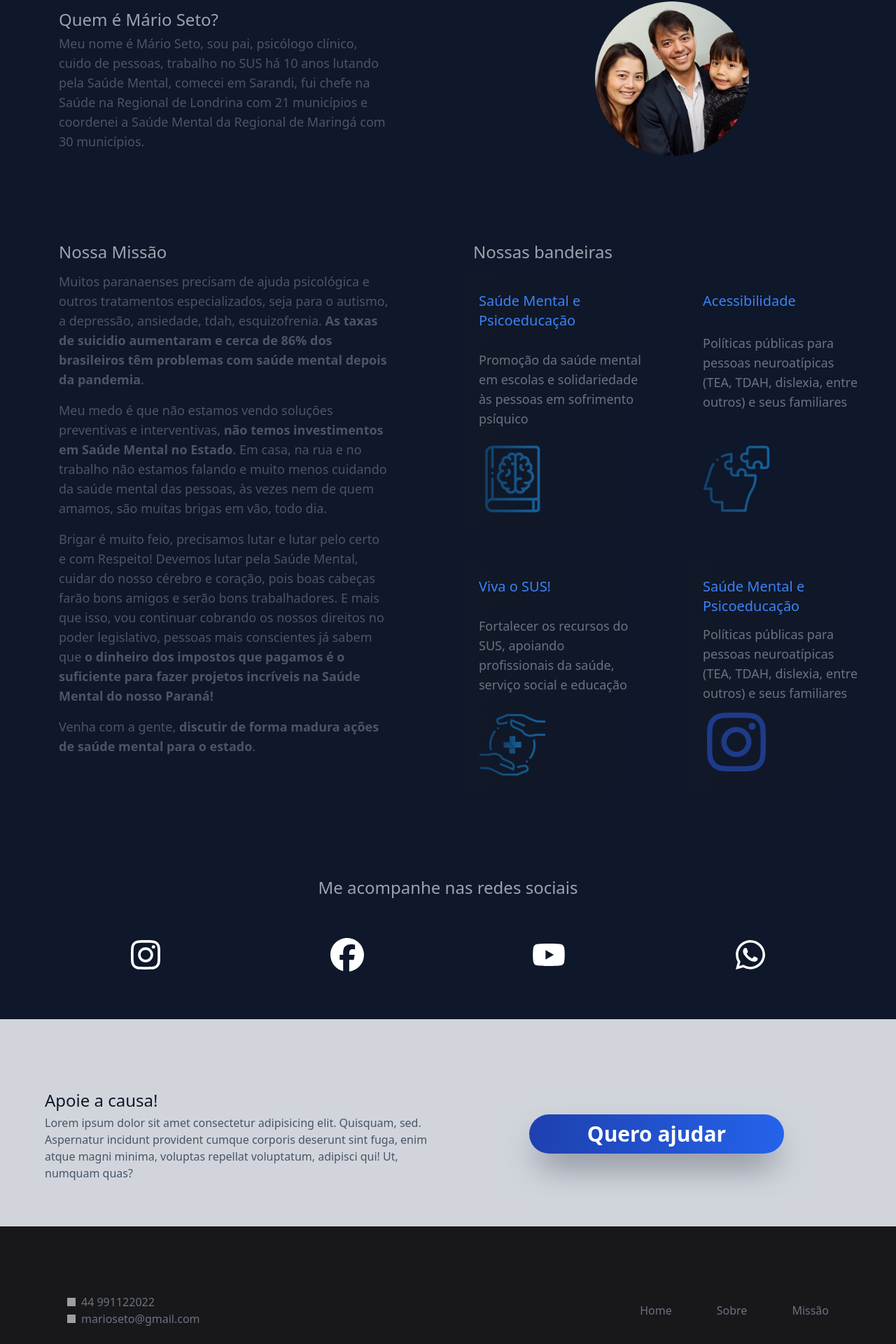
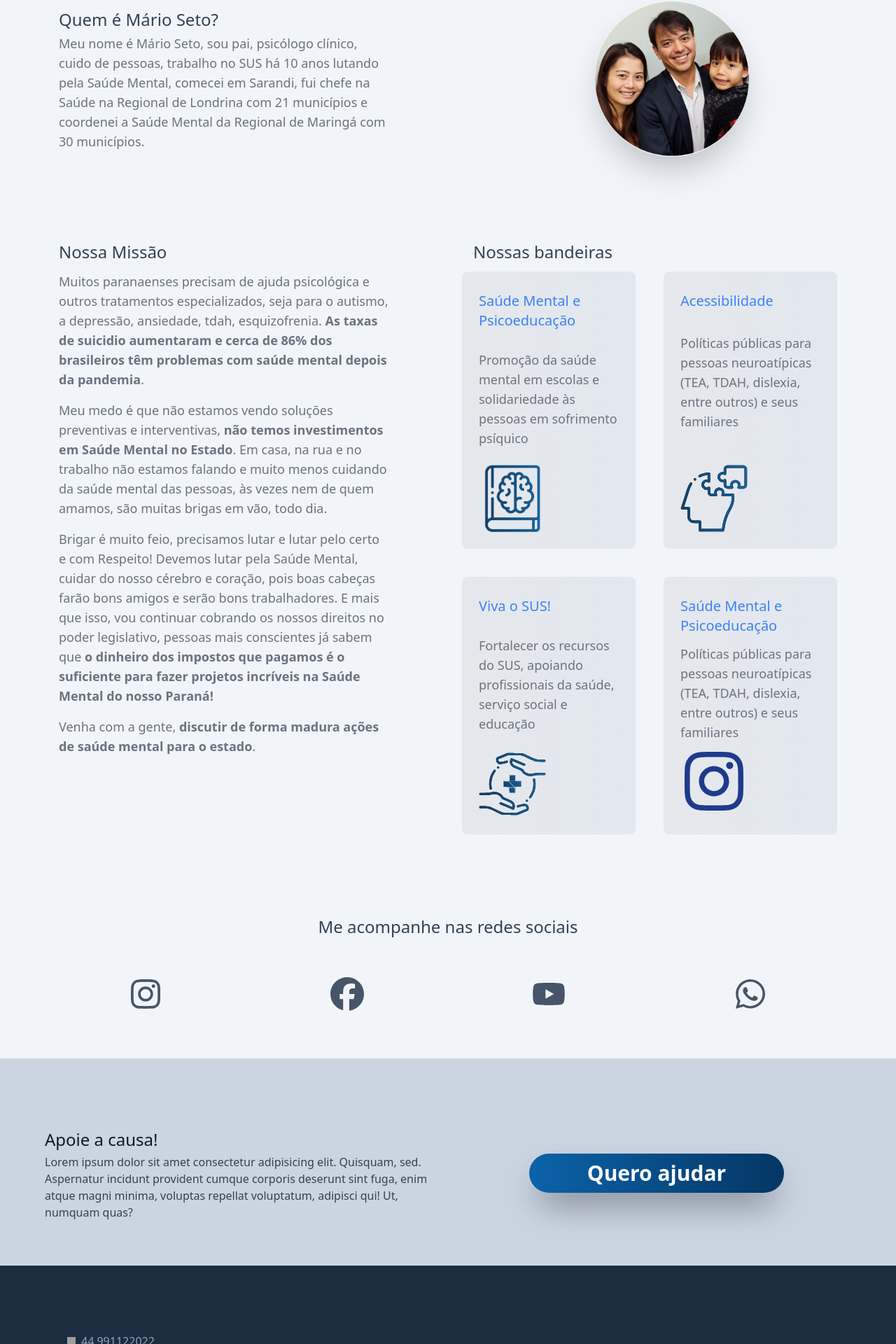
Before and after one commit to gabrieu-amaral/Mario.Seto, a Vue app: page / in a window 1280 px wide. Shown: the part 816-2736 px from the top of the page at 70% size. Built offline with nearby package versions, Linux system fonts and the light colour scheme; grey boxes are pictures that could not be loaded; the HTML template or start-up script is replaced by a standard one.

Commit message:
dark mode off

```diff
--- a/src/components/Mario.vue
+++ b/src/components/Mario.vue
@@ -1,12 +1,12 @@
 <style>
-.custom-shadow {box-shadow: 0 20px 75px 10px rgb(0 0 0 / 0.40);}
+.custom-shadow {box-shadow: 0 20px 75px 10px rgb(0 0 0 / 0.30);}
 </style>
 
 <template>
-    <div class="bg-slate-900 h-full">
+    <div class="bg-slate-100 h-full">
         <div class="lg:container mx-auto px-0 custom-shadow TIREI UM AZUL DAQUI">
-            <nav class="fixed top-0 left-0 w-full backdrop-blur-lg z-50 shadow-xl opacity-95
-            bg-gradient-to-r from-blue-900 to-blue-700">
+            <nav class="fixed top-0 left-0 w-full backdrop-blur-lg z-50 shadow-xl
+            bg-gradient-to-r from-[#053664] to-[#0b63a9]">
                 <div class="container m-auto flex justify-between items-center text-cyan-100 z-50">
                      <a class="" href="">
                         <img src="../image/mariov.svg" alt="logo Mário Seto" className=" md:h-16 md:w-16 w-24 md:-p-4 pl-4 md:px-0 py-3">
@@ -14,46 +14,46 @@
 
                     <ul class="hidden md:flex items-center pr-10 text-base font-semibold cursor-pointer">
                         <li class="">
-                                <a href="#home" class="hover:bg-blue-800 py-4 px-6">Home</a>
+                                <a href="#home" class="hover:bg-[#0f3558] py-4 px-6">Home</a>
                         </li>
 
                         <li >
-                                <a href="#sobre" class="hover:bg-blue-800 py-4 px-6">Sobre</a>
+                                <a href="#sobre" class="hover:bg-[#0f3558] py-4 px-6">Sobre</a>
                         </li>
 
                         <li >
-                                <a href="#missao" class="hover:bg-blue-800 py-4 px-6">Missão</a>
+                                <a href="#missao" class="hover:bg-[#0f3558] py-4 px-6">Missão</a>
                         </li>
 
                         <li >
-                                <a href="#footer" class="hover:bg-blue-800 py-4 px-6">Contato</a>
+                                <a href="#footer" class="hover:bg-[#0f3558] py-4 px-6">Contato</a>
                         </li>
                     </ul>
 
 
 
 
-                    <button class="block md:hidden py-3 px-4 mx-2 rounded focus:outline-none hover:bg-blue-800 group">
+                    <button class="block md:hidden py-3 px-4 mx-2 rounded focus:outline-none hover:bg-[#0f3558] group">
                         <div class="w-6 h-0.5 bg-gray-200 mb-1"></div>
                         <div class="w-6 h-0.5 bg-gray-200 mb-1"></div>
                         <div class="w-6 h-0.5 bg-gray-200"></div>
-                        <div class="absolute top-0 -right-full h-screen w-8/12 backdrop-blur-xl bg-blue-900 border-none opacity-0
+                        <div class="absolute top-0 -right-full h-screen w-8/12 backdrop-blur-xl bg-[#0f3558] border-none opacity-0
                         group-focus:right-0 group-focus:opacity-100 transition-all duration-300">
                             <ul class="flex flex-col items-center w-full text-base cursor-pointer">
                                 <li class="my-5 mt-16">
-                                        <a href="#home" class="hover:bg-blue-800 py-4 px-24">Home</a>
+                                        <a href="#home" class="hover:bg-[#0f3558] py-4 px-24">Home</a>
                                 </li >
 
                                 <li class="my-5">
-                                        <a href="#sobre" class="hover:bg-blue-800 py-4 px-24">Sobre</a>
+                                        <a href="#sobre" class="hover:bg-[#0f3558] py-4 px-24">Sobre</a>
                                 </li>
 
                                 <li class="my-5">
-                                        <a href="#missao" class="hover:bg-blue-800 py-4 px-24">Missão</a>
+                                        <a href="#missao" class="hover:bg-[#0f3558] py-4 px-24">Missão</a>
                                 </li>
 
                                 <li class="my-5">
-                                        <a href="#footer" class="hover:bg-blue-800 py-4 px-24">Contato</a>
+                                        <a href="#footer" class="hover:bg-[#0f3558] py-4 px-24">Contato</a>
                                 </li>
                             </ul>
                         </div>
@@ -62,7 +62,7 @@
             </nav>
 
 
-            <section id="home" class="pt-28 lg:pb-0 px-4 lg:px-16 lg:grid flex flex-col-reverse lg:grid-cols-2 gap-4 bg-[url('../image/background2.png')] h-full w-full bg-cover bg-{opacity-50}">
+            <section id="home" class="pt-28 lg:pb-0 px-4 lg:px-16 lg:grid flex flex-col-reverse lg:grid-cols-2 gap-4 bg-[url('../image/background.png')] h-full w-full bg-cover bg-{opacity-50}">
                 <div>
                     <picture class="flex lg:justify-end md:justify-center md:h-[38rem] px-16">
                         <img src="../image/mario.png" alt="foto do Mário Seto" class="lg:max-w-none">
@@ -78,13 +78,13 @@
             class="pt-24 flex flex-col-reverse md:grid lg:grid-cols-2 md:grid-cols-2 gap-10 p-5">
 
                 <div  class="px-4 lg:px-16 justify-center grid my-auto">
-                    <h2 class="text-gray-400 text-2xl font-sans font-medium pt-1 pb-1">Quem é Mário Seto?</h2>
-                    <p class="text-lg text-gray-600">Meu nome é Mário Seto, sou pai, psicólogo clínico, cuido de pessoas, trabalho no SUS há 10 anos lutando pela Saúde Mental, comecei em Sarandi, fui chefe na Saúde na Regional de Londrina com 21 municípios e coordenei a Saúde Mental da Regional de Maringá com 30 municípios.</p>
+                    <h2 class="text-slate-700 text-2xl font-sans font-medium pt-1 pb-1">Quem é Mário Seto?</h2>
+                    <p class="text-lg text-gray-500">Meu nome é Mário Seto, sou pai, psicólogo clínico, cuido de pessoas, trabalho no SUS há 10 anos lutando pela Saúde Mental, comecei em Sarandi, fui chefe na Saúde na Regional de Londrina com 21 municípios e coordenei a Saúde Mental da Regional de Maringá com 30 municípios.</p>
                 </div>
 
                 <div  class="px-4 lg:px-10">
                     <picture>
-                        <img class="max-h-64 sm:h-56 md:h-56 lg:h-56 flex m-auto" src="../image/mario-com-familia.png" alt="foto do Mário com sua família">
+                        <img class="max-h-64 h-44 sm:h-56 md:h-56 lg:h-56 flex m-auto shadow-2xl rounded-full" src="../image/mario-com-familia.png" alt="foto do Mário com sua família">
                     </picture>
                 </div>
 
@@ -95,19 +95,19 @@
 
 
                 <div  class="px-4 lg:px-16 justify-center">
-                    <h2 class="text-gray-400 text-2xl align-baseline font-sans font-medium pt-1 pb-1">Nossa Missão</h2>
-                    <p class="text-lg text-gray-600 py-2">Muitos paranaenses precisam de ajuda psicológica e outros tratamentos especializados, seja para o autismo, a depressão, ansiedade, tdah, esquizofrenia. <strong>As taxas de suicidio aumentaram e cerca de 86% dos brasileiros têm problemas com saúde mental depois da pandemia</strong>.</p>
-                    <p class="text-lg text-gray-600 py-2">Meu medo é que não estamos vendo soluções preventivas e interventivas, <strong>não temos investimentos em Saúde Mental no Estado</strong>. Em casa, na rua e no trabalho não estamos falando e muito menos cuidando da saúde mental das pessoas, às vezes nem de quem amamos, são muitas brigas em vão, todo dia.</p>
-                    <p class="text-lg text-gray-600 py-2">Brigar é muito feio, precisamos lutar e lutar pelo certo e com Respeito! Devemos lutar pela Saúde Mental, cuidar do nosso cérebro e coração, pois boas cabeças farão bons amigos e serão bons trabalhadores. E mais que isso, vou continuar cobrando os nossos direitos no poder legislativo, pessoas mais conscientes já sabem que <strong>o dinheiro dos impostos que pagamos é o suficiente para fazer projetos incríveis na Saúde Mental do nosso Paraná!</strong></p>
-                    <p class="text-lg text-gray-600 py-2">Venha com a gente, <strong>discutir de forma madura ações de saúde mental para o estado</strong>.</p>
+                    <h2 class="text-slate-700 text-2xl align-baseline font-sans font-medium pt-1 pb-1">Nossa Missão</h2>
+                    <p class="text-lg text-gray-500 py-2">Muitos paranaenses precisam de ajuda psicológica e outros tratamentos especializados, seja para o autismo, a depressão, ansiedade, tdah, esquizofrenia. <strong>As taxas de suicidio aumentaram e cerca de 86% dos brasileiros têm problemas com saúde mental depois da pandemia</strong>.</p>
+                    <p class="text-lg text-gray-500 py-2">Meu medo é que não estamos vendo soluções preventivas e interventivas, <strong>não temos investimentos em Saúde Mental no Estado</strong>. Em casa, na rua e no trabalho não estamos falando e muito menos cuidando da saúde mental das pessoas, às vezes nem de quem amamos, são muitas brigas em vão, todo dia.</p>
+                    <p class="text-lg text-gray-500 py-2">Brigar é muito feio, precisamos lutar e lutar pelo certo e com Respeito! Devemos lutar pela Saúde Mental, cuidar do nosso cérebro e coração, pois boas cabeças farão bons amigos e serão bons trabalhadores. E mais que isso, vou continuar cobrando os nossos direitos no poder legislativo, pessoas mais conscientes já sabem que <strong>o dinheiro dos impostos que pagamos é o suficiente para fazer projetos incríveis na Saúde Mental do nosso Paraná!</strong></p>
+                    <p class="text-lg text-gray-500 py-2">Venha com a gente, <strong>discutir de forma madura ações de saúde mental para o estado</strong>.</p>
                 </div>
 
                 <div>
-                    <h2 class="text-gray-400 text-2xl align-baseline font-sans font-medium pt-1 pb-3 ml-4">Nossas bandeiras</h2>
+                    <h2 class="text-slate-700 text-2xl align-baseline font-sans font-medium pt-1 pb-3 ml-4">Nossas bandeiras</h2>
 
-                    <div class="grid grid-cols-1 lg:grid-cols-2 gap-10 content-end">
+                    <div class="grid grid-cols-1 lg:grid-cols-2 gap-10 content-end lg:pr-16">
                         <div class="grid items-stretch p-6 rounded-lg
-                        bg-gradient-to-r from-gray-900 to-slate-900 hover:to-slate-800">
+                        bg-gradient-to-r from-gray-200 to-slate-200 hover:to-slate-200">
                             <h3 class="text-blue-500 text-xl align-baseline font-sans font-medium pt-1 pb-1">Saúde Mental e Psicoeducação</h3>
                             <p class="text-lg text-gray-500 py-2 lg:py-6">Promoção da saúde mental em escolas e solidariedade às pessoas em sofrimento psíquico</p>
 
@@ -119,7 +119,7 @@
                         </div>
 
                         <div class="grid items-stretch p-6 rounded-lg
-                        bg-gradient-to-r from-slate-900 to-slate-900 hover:to-slate-800">
+                        bg-gradient-to-r from-gray-200 to-slate-200 hover:to-slate-100">
                             <h3 class="text-blue-500 text-xl align-baseline font-sans font-medium pt-1 pb-1">Acessibilidade</h3>
                             <p class="text-lg text-gray-500 py-2">Políticas públicas para pessoas neuroatípicas (TEA, TDAH, dislexia, entre outros) e seus familiares</p>
 
@@ -131,7 +131,7 @@
                         </div>
 
                         <div class="grid items-stretch  p-6 rounded-lg
-                        bg-gradient-to-r from-gray-900 to-slate-900 hover:to-slate-800">
+                        bg-gradient-to-r from-gray-200 to-slate-200 hover:to-slate-100">
                             <h3 class="text-blue-500 text-xl align-baseline font-sans font-medium pt-1 pb-1">Viva o SUS!</h3>
                             <p class="text-lg text-gray-500 py-2 lg:py-6">Fortalecer os recursos do SUS, apoiando profissionais da saúde, serviço social e educação
                             </p>
@@ -144,7 +144,7 @@
                         </div>
 
                         <div class="grid items-stretch p-6 rounded-lg
-                        bg-gradient-to-r from-gray-900 to-slate-900 hover:to-slate-800">
+                        bg-gradient-to-r from-gray-200 to-slate-200 hover:to-slate-100">
                             <h3 class="text-blue-500 text-xl align-baseline font-sans font-medium pt-1 pb-1">Saúde Mental e Psicoeducação</h3>
                             <p class="text-lg text-gray-500 py-2">Políticas públicas para pessoas neuroatípicas (TEA, TDAH, dislexia, entre outros) e seus familiares</p>
 
@@ -159,21 +159,21 @@
 
             <section  class="px-4 lg:px-16 p-16 pt-24">
                 <div class="m-auto text-center flex-col w-full">
-                    <h2 class="text-gray-400 text-2xl align-baseline font-sans font-medium">Me acompanhe nas redes sociais</h2>
+                    <h2 class="text-slate-700 text-2xl align-baseline font-sans font-medium">Me acompanhe nas redes sociais</h2>
                     <div class="w-full flex justify-around text-white pt-14">
 
-                        <a href="https://www.instagram.com/marioseto23/" target="_black" class="hover:text-gray-300 place-items-center">
-                            <font-awesome-icon :icon="instagram" class="h-12 w-12 hover:text-blue-900" />
+                        <a href="https://www.instagram.com/marioseto23/" target="_black" class="hover:text-slate-300 place-items-center">
+                            <font-awesome-icon :icon="instagram" class="h-12 w-12 hover:text-blue-900 text-slate-600" />
                         </a>
 
                         <a href="https://www.facebook.com/MarioSeto23" target="_black" class="hover:text-gray-300">
-                             <font-awesome-icon :icon="facebook" class="h-12 w-12 hover:text-blue-900" />
+                             <font-awesome-icon :icon="facebook" class="h-12 w-12 hover:text-blue-900 text-slate-600" />
                         </a>
                         <a href="https://www.youtube.com/MarioSa%C3%BAdeMental" target="_black" class="hover:text-red-300">
-                            <font-awesome-icon :icon="youtube" class="h-12 w-12 hover:text-red-500"/>
+                            <font-awesome-icon :icon="youtube" class="h-12 w-12 hover:text-red-500 text-slate-600"/>
                         </a>
                         <a href="https://web.whatsapp.com/send?phone=554491122022" class="hover:text-gray-300" target="_black">
-                            <font-awesome-icon :icon="whatsapp" class="h-12 w-12 hover:text-green-400"/>
+                            <font-awesome-icon :icon="whatsapp" class="h-12 w-12 hover:text-green-400 text-slate-600"/>
                         </a>
 
                     </div>
@@ -182,22 +182,22 @@
             </section>
 
             <section>
-                <div class="grid lg:grid-cols-2 gap-10 p-16 pt-24 justify-center bg-gray-300">
+                <div class="grid lg:grid-cols-2 gap-10 p-16 pt-24 justify-center bg-slate-300">
                     <div>
                         <h2 class="flex justify-center md:justify-start text-2xl align-baseline font-sans font-medium pt-1 pb-1 text-slate-900">Apoie a causa!</h2>
-                        <p class="text-slate-600">Lorem ipsum dolor sit amet consectetur adipisicing elit. Quisquam, sed. Aspernatur incidunt provident cumque corporis deserunt sint fuga, enim atque magni minima, voluptas repellat voluptatum, adipisci qui! Ut, numquam quas?</p>
+                        <p class="text-slate-700">Lorem ipsum dolor sit amet consectetur adipisicing elit. Quisquam, sed. Aspernatur incidunt provident cumque corporis deserunt sint fuga, enim atque magni minima, voluptas repellat voluptatum, adipisci qui! Ut, numquam quas?</p>
                     </div>
 
-                    <button class="bg-gradient-to-r from-blue-800 to-blue-600 hover:to-blue-900 px-6 py-4 text-3xl leading-6 rounded-full font-semibold text-white max-h-24 md:mx-24 my-auto shadow-gray-500 shadow-2xl"
+                    <button class="bg-gradient-to-r from-[#0b63a9] to-[#053664] hover:to-blue-900 px-6 py-4 text-3xl leading-6 rounded-full font-semibold text-white max-h-24 md:mx-24 my-auto shadow-gray-500 shadow-2xl"
                     type="button">
                         Quero ajudar
                     </button>
                 </div>
             </section>
 
-            <footer id="footer" class="lg:p-24 p-16 pt-24 bg-zinc-900 ">
+            <footer id="footer" class="lg:p-24 p-16 pt-24 bg-[#1a2e40] ">
                 <div>
-                    <div class="grid lg:grid-cols-2 md:grid-cols-2 w-auto items-center m-auto text-gray-500">
+                    <div class="grid lg:grid-cols-2 md:grid-cols-2 w-auto items-center m-auto text-slate-400">
                         <div class="col-span-1 w-auto flex">
 
                             <div class="">
@@ -208,9 +208,9 @@
 
                         <div class="col-span-1 w-auto lg:mt-0 md:mt-0 mt-6 md:ml-auto">
                                 <ul class="flex lg:gap-16 md:gap-12 gap-6">
-                                    <li class="my-1 hover:text-gray-700"><a href="#Home">Home</a></li>
-                                    <li class="my-1 hover:text-gray-700"><a href="#sobre">Sobre</a></li>
-                                    <li class="my-1 hover:text-gray-700"><a href="#">Missão</a></li>
+                                    <li class="my-1 hover:text-gray-700 text-slate-400"><a href="#Home">Home</a></li>
+                                    <li class="my-1 hover:text-gray-700 text-slate-400"><a href="#sobre">Sobre</a></li>
+                                    <li class="my-1 hover:text-gray-700 text-slate-400"><a href="#">Missão</a></li>
                                 </ul>
                         </div>
                     </div>
@@ -219,25 +219,25 @@
                 <div class="w-auto lg:flex md:flex table justify-between pt-2 lg:pt-16 md:pt-16 text-gray-700
                 ">
                     <div id="footer-logo-section">
-                             <a class="opacity-10" href="#Home">
+                             <a class="opacity-20" href="#Home">
                                 <img src="../image/mariov.svg" alt="logo Mário Seto" className=" md:h-16 w-16 md:-p-4 md:px-0">
                             </a>
                     </div>
-                    <div id="copyright-text" class="mt-auto pt-2">
+                    <div id="copyright-text" class="mt-auto pt-2 text-slate-400">
                             &copy; Todos os direitos reservados. 2022.
                     </div>
                     <div class="flex justify-between gap-8 w-auto mt-8 md:mt-0 lg:mt-auto">
                             <a href="https://www.instagram.com/marioseto23/" target="_black">
-                                <font-awesome-icon :icon="instagram" class="h-6 w-6 hover:text-blue-900"/>
+                                <font-awesome-icon :icon="instagram" class="h-6 w-6 hover:text-blue-900 text-slate-400"/>
                             </a>
                             <a href="https://www.facebook.com/MarioSetoTakeguma" target="_black">
-                                 <font-awesome-icon :icon="facebook" class="h-6 w-6 hover:text-blue-900" />
+                                 <font-awesome-icon :icon="facebook" class="h-6 w-6 hover:text-blue-900 text-slate-400" />
                             </a>
                             <a href="https://www.youtube.com/MarioSa%C3%BAdeMental" target="_black">
-                                <font-awesome-icon :icon="youtube" class="h-6 w-6 hover:text-blue-500"/>
+                                <font-awesome-icon :icon="youtube" class="h-6 w-6 hover:text-blue-500 text-slate-400"/>
                             </a>
                             <a href="https://web.whatsapp.com/send?phone=554491122022" target="_black">
-                                <font-awesome-icon :icon="whatsapp" class="h-6 w-6 hover:text-green-400"/>
+                                <font-awesome-icon :icon="whatsapp" class="h-6 w-6 hover:text-green-400 text-slate-400"/>
                             </a>
                     </div>
                 </div>
```
Also changed, not shown: public/image/background.png.
